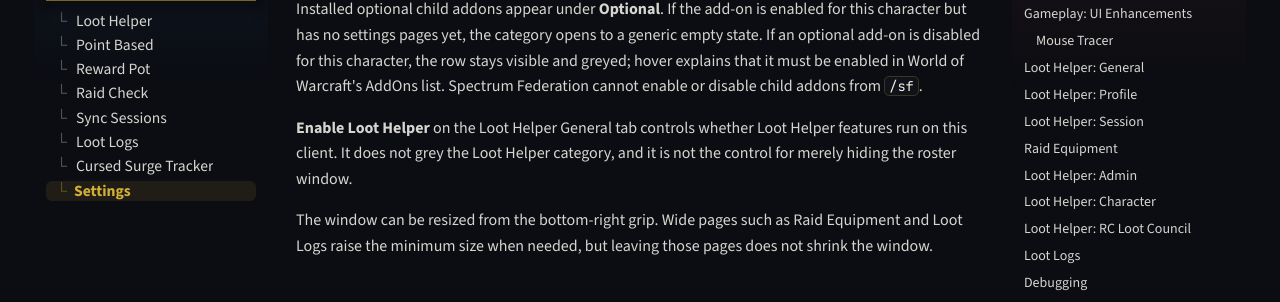
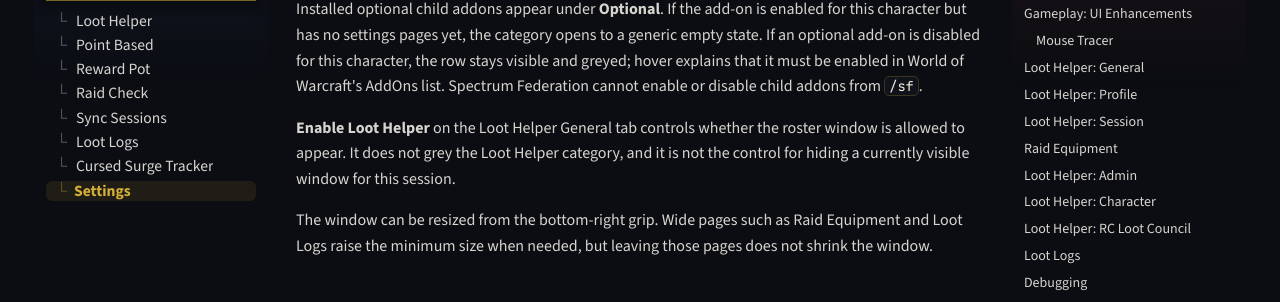
Before and after one commit to OsulivanAB/SpectrumFederation, an MkDocs documentation site: the page built from docs/settings-ui.md, in a window 1280 px wide and 1400 px high, scrolled down 416 px. Shown: the part 143-445 px from the top of the window. Built offline with MkDocs 1.6.1 and Material for MkDocs 9.7.7, drawn with Linux system fonts in a browser that asks for light colours; comment, search, counter and statistics services are not loaded; some of the changed text lies outside the part shown.

Commit message:
fix: keep Loot Window button in sync and restore Enable contract
Refresh the open Settings page only when roster visibility actually changes, so Show/Hide Loot Window stays accurate after X, /sf loot, and raid eligibility transitions. Restore Enable Loot Helper copy to the existing window-eligibility contract instead of claiming it stops sync or sessions.

Co-authored-by: anthony.r.bahl <anthony.r.bahl@gmail.com>

```diff
--- a/docs/settings-ui.md
+++ b/docs/settings-ui.md
@@ -8,7 +8,7 @@ The left sidebar lists **categories** grouped as Core, Loot Tools, Advanced, and
 
 Installed optional child addons appear under **Optional**. If the add-on is enabled for this character but has no settings pages yet, the category opens to a generic empty state. If an optional add-on is disabled for this character, the row stays visible and greyed; hover explains that it must be enabled in World of Warcraft's AddOns list. Spectrum Federation cannot enable or disable child addons from `/sf`.
 
-**Enable Loot Helper** on the Loot Helper General tab controls whether Loot Helper features run on this client. It does not grey the Loot Helper category, and it is not the control for merely hiding the roster window.
+**Enable Loot Helper** on the Loot Helper General tab controls whether the roster window is allowed to appear. It does not grey the Loot Helper category, and it is not the control for hiding a currently visible window for this session.
 
 The window can be resized from the bottom-right grip. Wide pages such as Raid Equipment and Loot Logs raise the minimum size when needed, but leaving those pages does not shrink the window.
 
@@ -48,7 +48,7 @@ The sliders update the visible trail while you drag them. Copy overwrites every
 
 ## Loot Helper: General
 
-- **Enable Loot Helper** — turn Loot Helper functionality on or off for this character. Disabling it stops Loot Helper features on this client. This is not the control for merely hiding the roster window.
+- **Enable Loot Helper** — allow the roster window to appear when its other visibility conditions are met. Turning this off hides the window and prevents automatic re-show. Sync and Raid Check still initialize. Use **Loot Window** Show/Hide to hide the UI without changing this setting.
 - **Loot Window** — show or hide the roster window on this client. The button reads **Show Loot Window** or **Hide Loot Window** based on current visibility. Hiding the window does not disable Loot Helper, end a session, or stop synchronization.
 - **Lock Loot Window** — prevent moving and resizing the Loot Helper window. Title-bar Close, Minimize, Settings, and Start/Stop Session still work.
 - **Show Members not in raid** — include profile members who are absent from the current raid.
```
Also changed, not shown: docs/features/loot-helper.md (+1 -1 lines), 3 other files.
